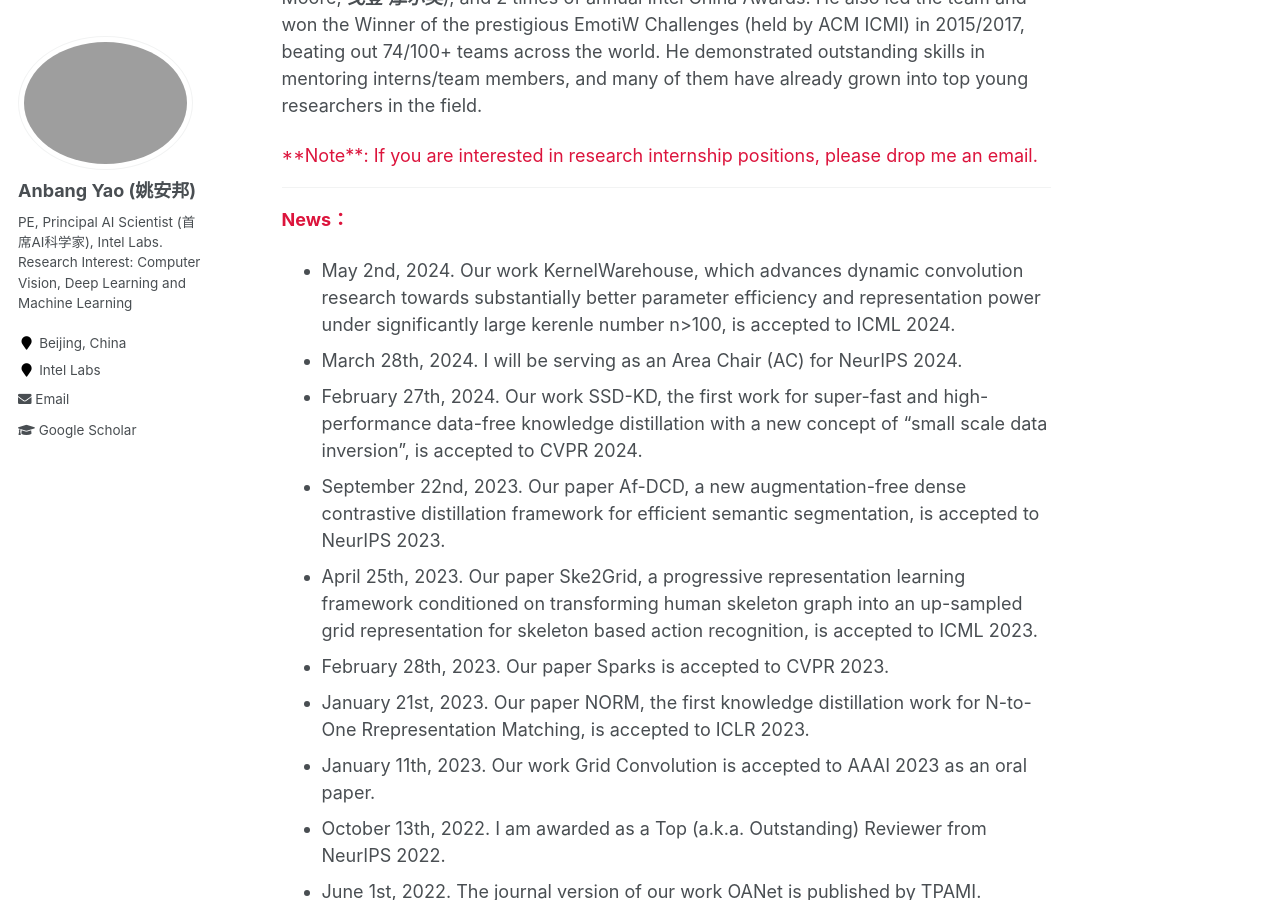
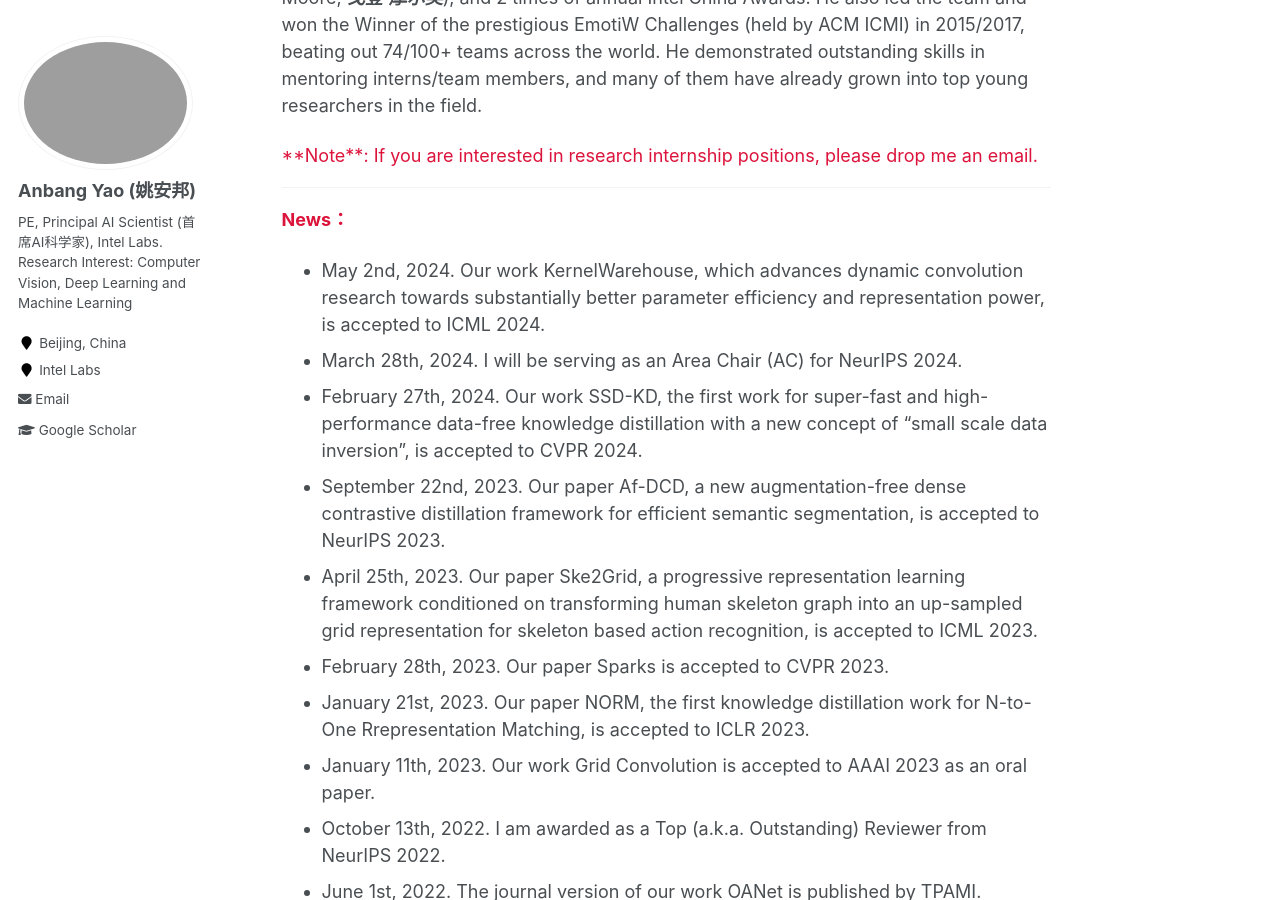
Before and after one commit to YaoAnbang/YaoAnbang.github.io, a Jekyll site: the page built from _pages/about.md, in a window 1280 px wide and 900 px high, scrolled down 718 px. Built offline with Jekyll 4.4.1, drawn with Linux system fonts in a browser that asks for light colours.

Commit message:
Update about.md

```diff
--- a/_pages/about.md
+++ b/_pages/about.md
@@ -17,7 +17,7 @@ Anbang Yao is currently a Principal AI Scientist, also a Principal Engineer (kno
 ---
 **<font color="Crimson">News：</font>**
 
-+ May 2nd, 2024. Our work KernelWarehouse, which advances dynamic convolution research towards substantially better parameter efficiency and representation power under significantly large kerenle number n>100, is accepted to ICML 2024.
++ May 2nd, 2024. Our work KernelWarehouse, which advances dynamic convolution research towards substantially better parameter efficiency and representation power, is accepted to ICML 2024.
 + March 28th, 2024. I will be serving as an Area Chair (AC) for NeurIPS 2024.
 + February 27th, 2024. Our work SSD-KD, the first work for super-fast and high-performance data-free knowledge distillation with a new concept of "small scale data inversion", is accepted to CVPR 2024.
 + September 22nd, 2023. Our paper Af-DCD, a new augmentation-free dense contrastive distillation framework for efficient semantic segmentation, is accepted to NeurIPS 2023.
```
